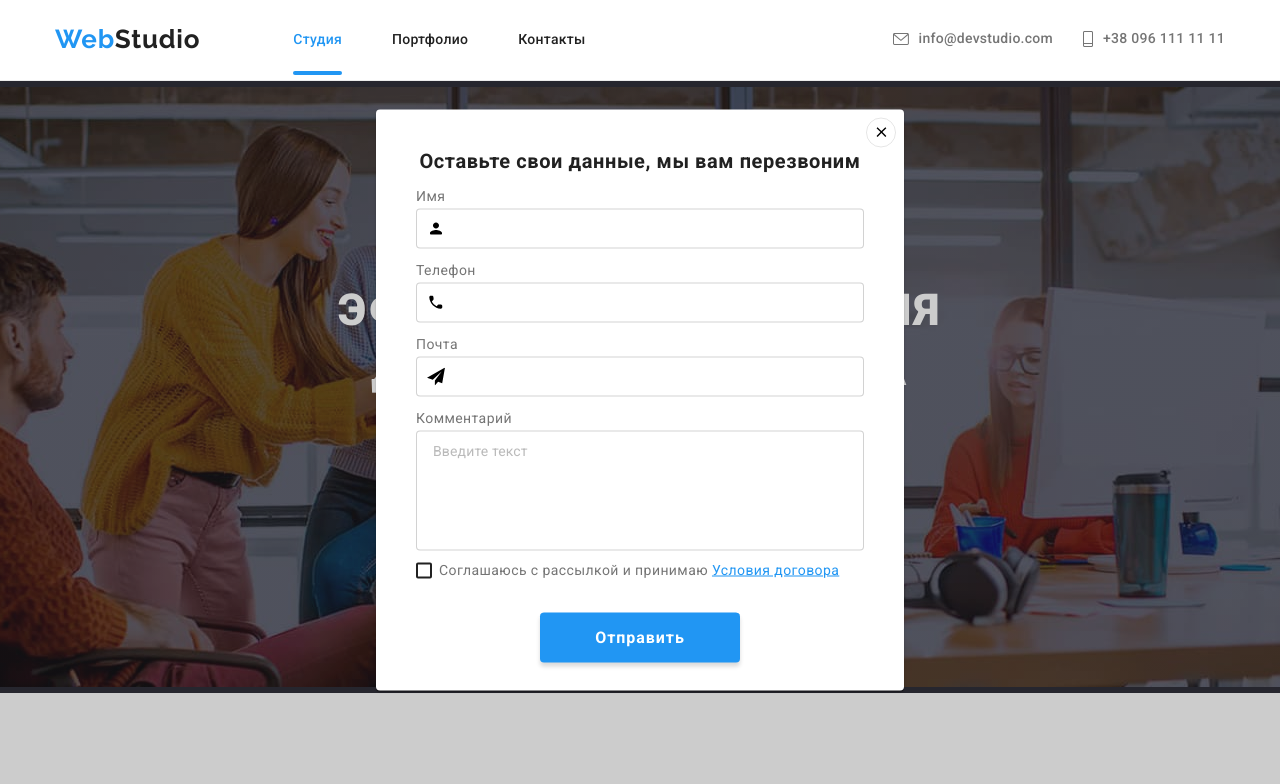
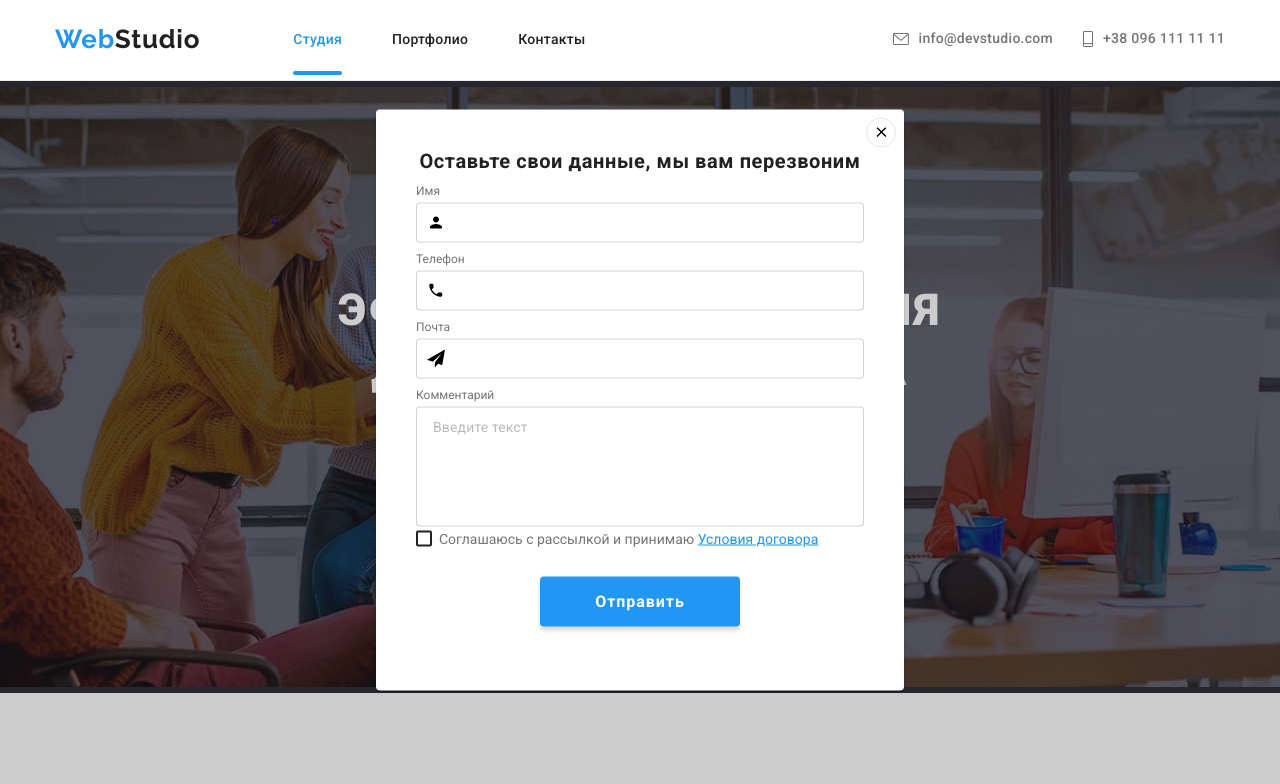
Before and after one commit to olegilchuk/goit-markup-hw-06, a plain HTML site: page index.html in a window 1280 px wide. Both pictures are taken after a click on the button "Заказать услугу". Shown: the top 784 px of the page. Drawn offline with nearby package versions, Linux system fonts and the light colour scheme.

Commit message:
Update style-html.css

```diff
--- a/css/style-html.css
+++ b/css/style-html.css
@@ -661,7 +661,7 @@ body {
 .footer .container{
     display: flex;
     flex-direction: row;
-    justify-content:flex-start;
+    justify-content:space-between;
     flex-wrap: nowrap;
 }
 
@@ -840,9 +840,10 @@ body {
     left: 0;
     width: 100vw;
     height: 100vh;
-    background: rgba(0, 0, 0, 0.2);
+    position: fixed;
     transition: all 250ms;
 
+    background: rgba(0, 0, 0, 0.2);
 }
 
 .model{
@@ -916,10 +917,10 @@ body {
 .from-label{
     font-family: var(--main-font);
     font-weight: 400;
-    font-size: 14px;
-    line-height: 1.71;
+    font-size: 12px;
+    line-height: 1.16;
 
-    letter-spacing: 0.03em;
+    /* letter-spacing: 0.01em; */
     color: #757575;
 
 }
@@ -969,6 +970,7 @@ body {
 .from-input-title{
     position: relative;
     display: block;
+    margin-top: 4px;
 }
 
 
@@ -994,6 +996,7 @@ body {
 }
 
 .from-input-textarea{
+    margin-top: 4px;
     width: 100%;
     height: 120px;
     border: 1px solid rgba(33, 33, 33, 0.2);
```
